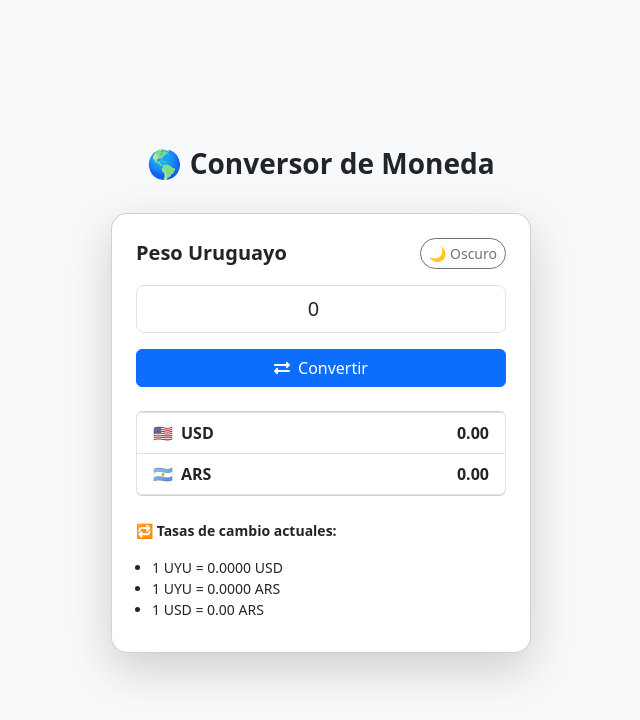
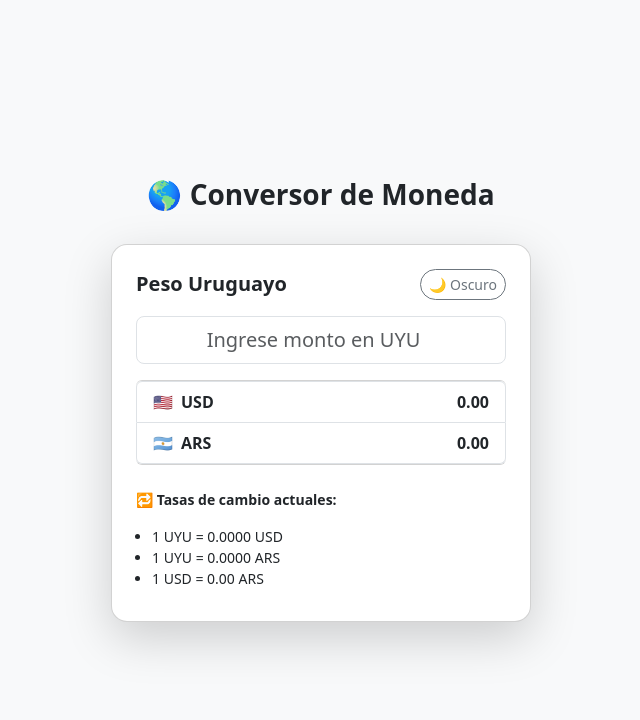
Before and after one commit to KenzoAr/Conversor_UYU_ARS, a Next.js app: page / in a window 1280 px wide. Shown: the top 720 px of the page, without its empty margins (319-959 px from the left). Built offline with nearby package versions, Linux system fonts and the light colour scheme; no server answers.

Commit message:
Conversión automática y mejora del input

```diff
--- a/pages/index.tsx
+++ b/pages/index.tsx
@@ -1,9 +1,9 @@
 import { useEffect, useState } from "react";
-import { FaExchangeAlt, FaClock } from "react-icons/fa";
+import { FaClock } from "react-icons/fa";
 import 'bootstrap/dist/css/bootstrap.min.css';
 
 export default function Home() {
-  const [inputValue, setInputValue] = useState<number>(0);
+  const [inputValue, setInputValue] = useState<string>("");
   const [usdRate, setUsdRate] = useState<number>(0);
   const [arsRate, setArsRate] = useState<number>(0);
   const [arsUsdRate, setArsUsdRate] = useState<number>(0);
@@ -24,6 +24,18 @@ export default function Home() {
         setUsdRate(1 / uyurate);
         setArsRate(arsRate / uyurate);
         setArsUsdRate(arsRate);
+
+        const now = new Date();
+        const formattedTime = now.toLocaleString('es-UY', {
+          day: '2-digit',
+          month: '2-digit',
+          year: 'numeric',
+          hour: '2-digit',
+          minute: '2-digit',
+          second: '2-digit',
+        });
+
+        setLastUpdated(formattedTime);
       } else {
         console.error("Respuesta inesperada de la API:", data);
       }
@@ -36,24 +48,11 @@ export default function Home() {
     fetchRates();
   }, []);
 
-  const convertir = () => {
-    fetchRates();
-    setUsdValue(inputValue * usdRate);
-    setArsValue(inputValue * arsRate);
-
-    const now = new Date();
-    const gmt3Time = new Date(now.getTime() - 0 * 60 * 60 * 1000);
-    const formattedTime = gmt3Time.toLocaleString('es-UY', {
-      day: '2-digit',
-      month: '2-digit',
-      year: 'numeric',
-      hour: '2-digit',
-      minute: '2-digit',
-      second: '2-digit',
-    });
-
-    setLastUpdated(formattedTime);
-  };
+  useEffect(() => {
+    const value = parseFloat(inputValue || "0");
+    setUsdValue(value * usdRate);
+    setArsValue(value * arsRate);
+  }, [inputValue, usdRate, arsRate]);
 
   return (
     <div className={`min-vh-100 d-flex flex-column align-items-center justify-content-center p-4 ${isDarkMode ? 'bg-dark text-white' : 'bg-light text-dark'}`}>
@@ -78,17 +77,10 @@ export default function Home() {
             inputMode="decimal"
             className="form-control form-control-lg text-center"
             value={inputValue}
-            onChange={(e) => setInputValue(parseFloat(e.target.value))}
+            onChange={(e) => setInputValue(e.target.value)}
             placeholder="Ingrese monto en UYU"
           />
         </div>
-
-        <button
-          onClick={convertir}
-          className="btn btn-primary w-100 mb-4 d-flex align-items-center justify-content-center gap-2"
-        >
-          <FaExchangeAlt /> Convertir
-        </button>
 
         <div className="list-group">
           <div className="list-group-item d-flex justify-content-between align-items-center">
```
